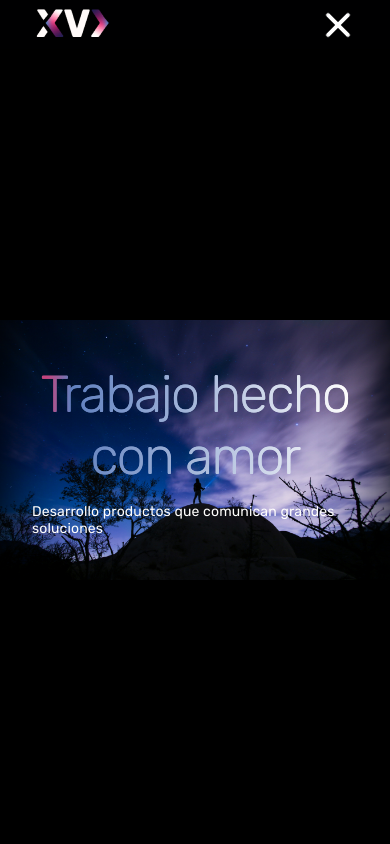
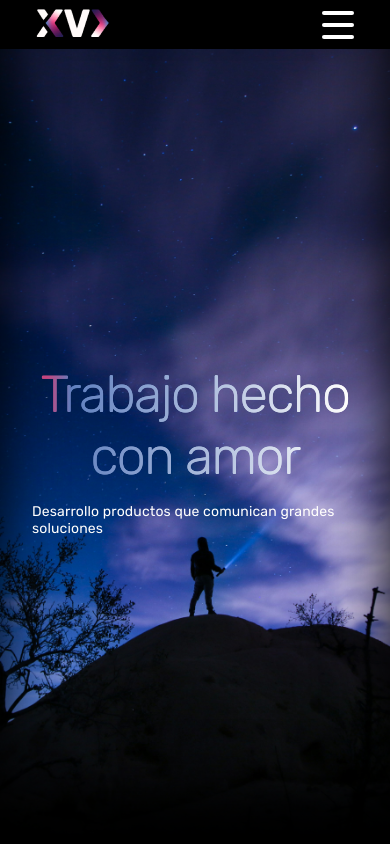
Before and after one commit to xvvas/jsx-perse-dev-portafolio, a React (Vite) app: page /Proyectos in a window 390 px wide. Shown: the top 844 px of the page. Built offline with nearby package versions, Linux system fonts and the light colour scheme.

Commit message:
add mobile on work, fix animation on mobile nav

```diff
--- a/src/App.css
+++ b/src/App.css
@@ -7,7 +7,7 @@
 	--color-text-deg: linear-gradient(82.34deg, #c2457e 20%, #6080bf 40%, #fffefd 61%, #311c54 78%);
 	--color-text-deg-alternative: linear-gradient(90.34deg, #c2457e 2%, #6080bf 10%, #fffefd 100%, #311c54 100%);
 	--color-text-deg-mobile: linear-gradient(82.34deg, #c2457e 20%, #6080bf 40%, #fffefd 100%, #311c54 1%);
-	--color-deep-black: rgba(0,0,1, 1);
+	--color-deep-black: rgba(0,0,1, 0.7);
 	--anim-time: 1s;
 }
 
--- a/src/components/content/work/workContactContent/WorkContactContent.css
+++ b/src/components/content/work/workContactContent/WorkContactContent.css
@@ -22,7 +22,7 @@
     text-align: center;
     display: block;
     align-self: start;
-    background: var(--color-text-deg);
+    background: var(--color-text-deg-mobile);
     -webkit-background-clip: text;
     -webkit-text-fill-color: transparent;
     background-clip: text;
@@ -36,3 +36,12 @@
     display: flex;
     gap: 1rem;
 }
+
+
+@media(max-width: 912px){
+    .WorkContactContent{
+        background-size: cover;
+        background-position:center;
+        background-repeat: no-repeat;
+    }
+}
--- a/src/components/content/work/workMainContent/WorkMainContent.css
+++ b/src/components/content/work/workMainContent/WorkMainContent.css
@@ -48,3 +48,11 @@
 .workMainContent__initScroll>button>svg>path {
     stroke: var(--color-White);
 }
+
+@media(max-width: 912px){
+    .WorkMainContent{
+        background-size: cover;
+        background-position:center;
+        background-repeat: no-repeat;
+    }
+}
--- a/src/components/content/work/workProjectsContent/WorkProjectsContent.css
+++ b/src/components/content/work/workProjectsContent/WorkProjectsContent.css
@@ -33,7 +33,7 @@
     display: grid;
     justify-content: start;
     align-content: center;
-    grid-template-rows: 1fr 1fr 2fr 1fr;
+    gap: 1rem;
     grid-auto-columns: 1fr;
     grid-template-areas:
     "title title"
@@ -57,6 +57,7 @@
 
 .workProjectsContent__technologies{
     display: flex;
+    flex-wrap: wrap;
     grid-area: subTitle;
     gap: 0.3rem;
     color: var(--color-tertiary);
@@ -95,3 +96,13 @@
 .workProjectsContent__initScroll>button>svg>path {
     stroke: var(--color-White);
 }
+
+@media(max-width: 912px){
+    .workProjectsContent__title,
+.workProjectsContent__title--card{
+    background: var(--color-text-deg-mobile);
+    -webkit-background-clip: text;
+    -webkit-text-fill-color: transparent;
+    background-clip: text;
+}
+}
--- a/src/components/global/landingNav/LandingNavMobile.jsx
+++ b/src/components/global/landingNav/LandingNavMobile.jsx
@@ -14,7 +14,7 @@ export default function LandingNavMobile() {
 
 
     const [isOpen, setIsOpen] = useState(false)
-    const [anim, setAnim] = useState(true)
+    const [anim, setAnim] = useState(false)
 
     const handleNav = () => {
         setIsOpen(!isOpen)
--- a/src/components/util/containers/Containers.css
+++ b/src/components/util/containers/Containers.css
@@ -8,7 +8,7 @@
     position: fixed;
     top: 0;
     /*padding: 0px clamp(2rem, 35vw - 15rem, 12.375rem);*/
-    background-color: var(--color-deep-black);
+    background-color: black;
     z-index: 20;
 }
 
```
